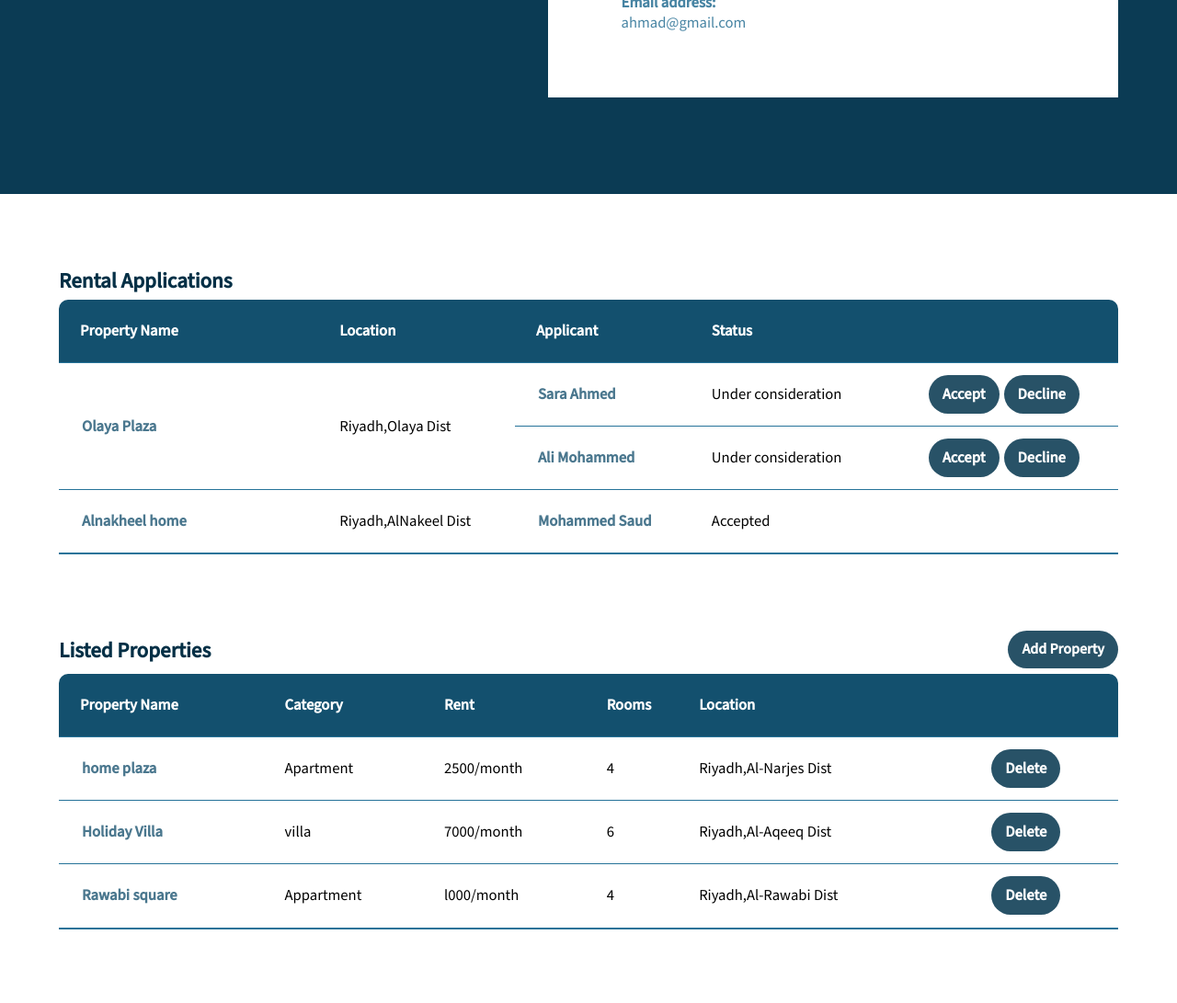
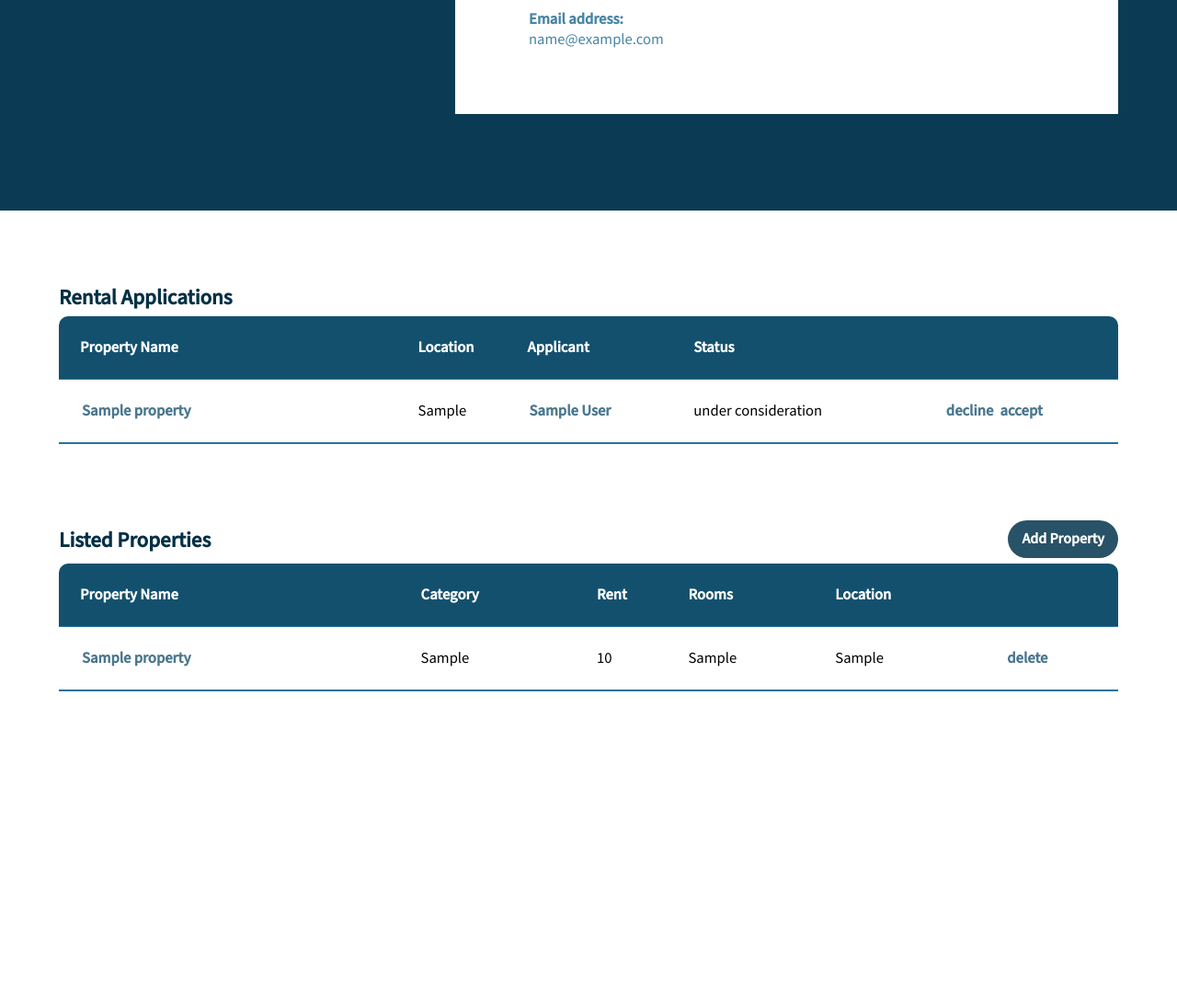
Before and after one commit to ManalAlyami7/web2-project, a PHP site: page /homeowner.php in a window 1280 px wide. Shown: the part 589-1680 px from the top of the page at 92% size. After the commit the page ends 1341 px from the top, so only its background shows below. Run offline with PHP 8.4, Linux system fonts and the light colour scheme; the visitor is signed in with stand-in values (Sample User, id 1); tables that the repository leaves empty or names only in its code hold one stand-in row (values such as "Sample post").

Commit message:
Update homeowner.php

```diff
--- a/homeowner.php
+++ b/homeowner.php
@@ -1,24 +1,96 @@
-<?php
-
-session_start();
-
-if (isset($_SESSION['id']) && isset($_SESSION['role'])) {
-    if($_SESSION['role'] == 'homeowner') {
-
- ?>
-
 <!DOCTYPE html>
 <html>
 <head>
 <title>Home Owner</title>
 <link rel="stylesheet" href="css/navbar.css">
 <link rel="stylesheet" href="css/homeowner.css">
-<link rel="apple-touch-icon" sizes="180x180" href="icon/apple-touch-icon.png">
-        <link rel="icon" type="image/png" sizes="32x32" href="icon/avicon-32x32.png">
-        <link rel="icon" type="image/png" sizes="16x16" href="icon/favicon-16x16.png">
-        <link rel="manifest" href="icon/site.webmanifest">
+        <link rel="apple-touch-icon" sizes="180x180" href="apple-touch-icon.png">
+        <link rel="icon" type="image/png" sizes="32x32" href="avicon-32x32.png">
+        <link rel="icon" type="image/png" sizes="16x16" href="favicon-16x16.png">
+        <link rel="manifest" href="site.webmanifest">
 </head>
 <body>
+    <?php
+    session_start();
+
+
+    if (!isset($_SESSION['id']) ) {
+      header('Location: homepage.php');
+      exit;
+    }
+    if (!isset($_SESSION['role']) ) {
+        header('Location: homepage.php');
+        exit;
+      }
+      if ($_SESSION['role'] != 'homeowner') {
+        header('Location: homepage.php');
+        exit;
+      }
+       include 'db.con.php';
+
+      $userId = $_SESSION['id'];
+      echo "ds";
+
+$query1 = "SELECT * FROM homeowner WHERE id=$userId";
+$result = mysqli_query($conn, $query1);
+
+echo "ds";
+
+$owner = mysqli_fetch_assoc($result);
+$query1 = "SELECT
+             Property.name AS property_name,
+             Property.location AS property_location,
+             CONCAT(HomeSeeker.first_name, ' ', HomeSeeker.last_name) AS applicant_name,
+             ApplicationStatus.status AS application_status,
+             RentalApplication.id AS application_id,
+             RentalApplication.property_id AS property_id,
+             RentalApplication.home_seeker_id AS applicant_id
+           FROM
+             RentalApplication
+             JOIN Property ON RentalApplication.property_id = Property.id
+             JOIN HomeSeeker ON RentalApplication.home_seeker_id = HomeSeeker.id
+             JOIN ApplicationStatus ON RentalApplication.application_status_id = ApplicationStatus.id
+           WHERE
+             Property.homeowner_id = $userId";
+$resultTab1 = mysqli_query($conn, $query1);
+
+
+$query2 = "SELECT p.id, p.name, pc.category, p.rent_cost, p.rooms, p.location
+          FROM Property p
+          INNER JOIN PropertyCategory pc ON p.property_category_id = pc.id
+          WHERE p.id NOT IN (
+            SELECT property_id
+            FROM RentalApplication
+            WHERE application_status_id = 002
+          )
+          AND p.homeowner_id = $userId";
+$resultTab2 = mysqli_query($conn, $query2);
+if(isset($_GET["method"])){
+    $property_id = $_GET["P_id"];
+    if ($_GET["method"] == 'accept' || $_GET["method"] == 'decline') {
+      $application_id = $_GET["A_id"];
+      if ($_GET["method"] == 'accept') {
+        $query = "UPDATE RentalApplication SET application_status_id = 000 WHERE id = $application_id";
+        mysqli_query($connect, $query);
+        $query = "UPDATE RentalApplication SET application_status_id = 001
+        WHERE property_id = $property_id
+        AND id != $application_id";
+        mysqli_query($connect, $query);
+      } else {
+        $query = "UPDATE RentalApplication SET application_status_id = 001 WHERE id = $application_id";
+        mysqli_query($connect, $query);
+      }
+    } else if ($_GET["method"] == 'delete') {
+      $query = "DELETE FROM rentalapplication WHERE property_id=$property_id";
+      mysqli_query($connect, $query);
+      $query = "DELETE FROM propertyimage WHERE property_id=$property_id";
+      mysqli_query($connect, $query);
+      $query = "DELETE FROM property WHERE id=$property_id";
+      mysqli_query($connect, $query);
+    }
+    header('location:homeowner.php');
+}
+    ?>
   <header>
 
     <div class="topnav">
@@ -40,24 +112,21 @@ if (isset($_SESSION['id']) && isset($_SESSION['role'])) {
       Your browser does not support the video tag.
       </video>
     <div class="info">
-        <h2>Welcome Ahmad!</h2>
+        <h2>Welcome <?php echo $owner['name']; ?>!</h2>
         <div class="info-details">
             <div class="detail">
-                <p>First name:</p>
-                <p>Ahmad</p>
-            </div>
-            <div class="detail">
-                <p>Last name:</p>
-                <p>Alamri</p>
+                <p>name:</p>
+                <p><?php echo $owner['name']; ?></p>
             </div>
 
             <div class="detail">
                 <p>Phone number:</p>
-                <p>0505050505</p>
+                <p><?php echo $owner['phone_number']; ?></p>
             </div>
             <div class="detail">
                 <p>Email address:</p>
-                <p>ahmad@gmail.com</p>
+                <p><?php echo $owner['email_address']; ?></p>
+
             </div>
         </div>
     </div>
@@ -73,28 +142,25 @@ if (isset($_SESSION['id']) && isset($_SESSION['role'])) {
   <th>Applicant</th>
   <th>Status</th>
   <th class="right-edge"></th>
-  </tr>
-  <tr>
-  <td rowspan="2"><a href="property-detail.php">Olaya Plaza</a></td>
-  <td rowspan="2">Riyadh,Olaya Dist</td>
-  <td><a href="applicant.php">Sara Ahmed</a></td>
-  <td>Under consideration</td>
-  <td class="acc-dec"><a href ="" class="table-btn">Accept</a> <br><a class="table-btn" href ="">Decline</a> </td>
+  <?php
+                while($property = mysqli_fetch_assoc($resultTab1)) {
+                    echo "<tr>";
+                    echo "<td><a href='property-detail.php?id=" . $property["property_id"] . "'>" . $property["property_name"] . "</a></td>";
+                    echo "<td>" . $property["property_location"] . "</td>";
+                    echo "<td><a href='applicant.php?id=" . $property["applicant_id"] . "'>" . $property["applicant_name"] . "</a></td>";
+                    echo "<td>" . $property["application_status"] . "</td>";
+                    echo "<td>";
+                    if ($property["application_status"] == "under consideration") {
+                        echo "<a href='homeowner.php?method=decline&A_id=".$property["application_id"]."&P_id=". $property["property_id"]."'>decline </a>";
+                        echo "<a href='homeowner.php?method=accept&A_id=".$property["application_id"]."&P_id=". $property["property_id"]."'>accept</a>";
 
-  </tr>
-  <tr>
-      <td><a href="">Ali Mohammed</a></td>
-    <td>Under consideration</td>
-    <td class="acc-dec"><a href ="" class="table-btn">Accept</a> <br><a href ="" class="table-btn">Decline</a> </td>
-    </tr>
-  <tr>
-  <td><a href="">Alnakheel home</a></td>
-  <td>Riyadh,AlNakeel Dist</td>
-  <td><a href="">Mohammed Saud</a></td>
-  <td>Accepted</td>
-  <td></td>
+                    }
+                    echo "</td>";
+                    echo "</tr>";
 
-  </tr>
+                }
+                ?>
+
   </table>
 
   <div class="Listed-prop">
@@ -113,32 +179,20 @@ if (isset($_SESSION['id']) && isset($_SESSION['role'])) {
   <th>Location</th>
   <th class="right-edge"></th>
   </tr>
-  <tr>
-  <td><a href="">home plaza</a></td>
-  <td>Apartment</td>
-  <td>2500/month</td>
-  <td>4</td>
-  <td>Riyadh,Al-Narjes Dist</td>
-  <td><a href ="" class="table-btn">Delete</a></td>
+  <?php
+                 while ($property = mysqli_fetch_assoc($resultTab2)) {
+                    echo "<tr>";
+                    echo "<td><a href='property-detail.php?id=" . $property['id'] . "'>" . $property['name'] . "</a></td>";
+                    echo "<td>" . $property['category'] . "</td>";
+                    echo "<td>" . $property['rent_cost'] . "</td>";
+                    echo "<td>" . $property['rooms'] . "</td>";
+                    echo "<td>" . $property['location'] . "</td>";
+                    echo "<td><a href='homeowner.php?method=delete&A_id=".$property["id"]."'>delete</a></td>";
 
-  </tr>
-  <tr>
-  <td><a href="">Holiday Villa</a></td>
-  <td>villa</td>
-  <td>7000/month</td>
-  <td>6</td>
-  <td>Riyadh,Al-Aqeeq Dist</td>
-  <td ><a class="table-btn" href ="">Delete</a></td>
-  </tr>
+                    echo "</tr>";
+                }
 
-  <tr>
-  <td><a href="">Rawabi square</a></td>
-  <td>Appartment</td>
-  <td>l000/month</td>
-  <td>4</td>
-  <td>Riyadh,Al-Rawabi Dist</td>
-  <td><a href ="" class="table-btn">Delete</a></td>
-  </tr>
+                ?>
 
 
   </table>
@@ -147,14 +201,3 @@ if (isset($_SESSION['id']) && isset($_SESSION['role'])) {
 </main>
 </body>
 </html>
-
-<?php
-
-
-} else {
-    header('Location: homepage.php');
-} } else {
-  header('Location: homepage.php');
-}
-
- ?>
```
